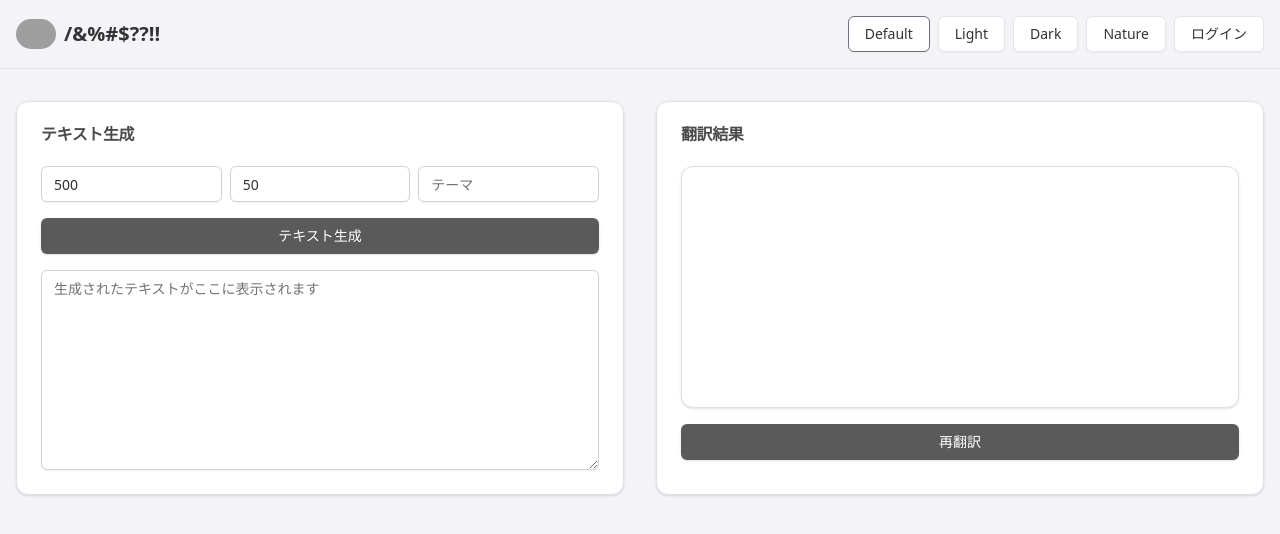
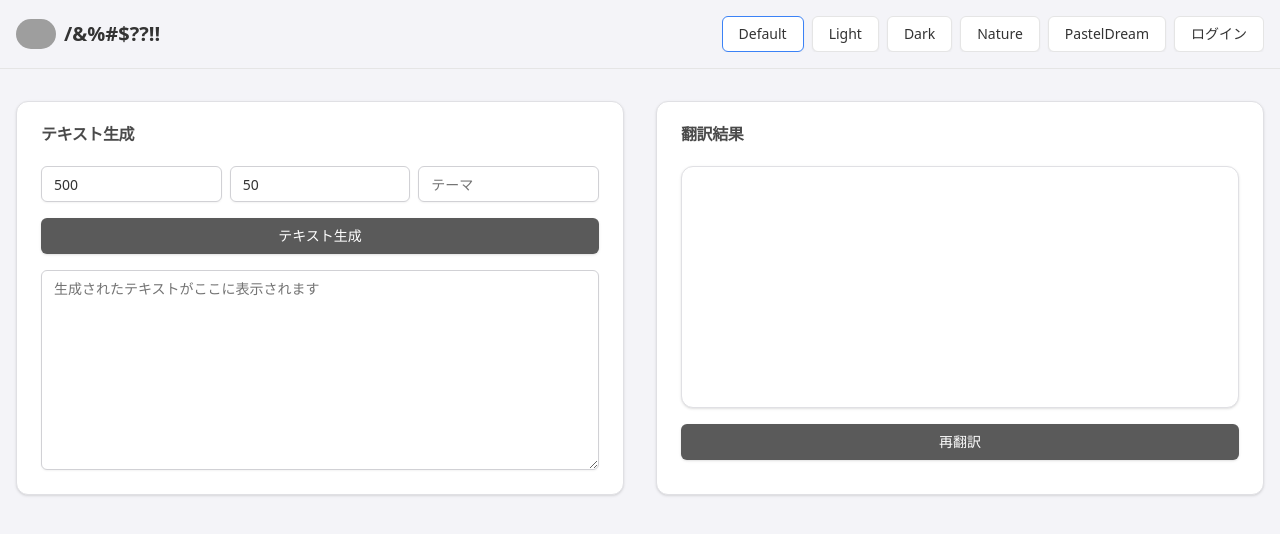
Before and after one commit to toko14/lingo.ai, a Next.js app: page / in a window 1280 px wide. Shown: the top 534 px of the page. Built offline with nearby package versions, Linux system fonts and the light colour scheme; no server answers; grey boxes are pictures that could not be loaded.

Commit message:
テーマを追加2

```diff
--- a/src/components/Header.tsx
+++ b/src/components/Header.tsx
@@ -14,35 +14,17 @@ export default function Header() {
           <Image src="/logo.png" alt="Logo" width={40} height={40} className="rounded-full" />
           <span className={`ml-2 text-xl font-bold ${themes[theme as keyof typeof themes]?.text || ''}`}>/&%#$??!!</span>
         </Link>
-        <div className="flex space-x-2">
-          <Button
-            variant="outline"
-            onClick={() => setTheme('default')}
-            className={`${theme === 'default' ? 'border-gray-500' : ''}`}
-          >
-            Default
-          </Button>
-          <Button
-            variant="outline"
-            onClick={() => setTheme('light')}
-            className={`${theme === 'light' ? 'border-blue-500' : ''}`}
-          >
-            Light
-          </Button>
-          <Button
-            variant="outline"
-            onClick={() => setTheme('dark')}
-            className={`${theme === 'dark' ? 'border-purple-500' : ''}`}
-          >
-            Dark
-          </Button>
-          <Button
-            variant="outline"
-            onClick={() => setTheme('nature')}
-            className={`${theme === 'nature' ? 'border-green-500' : ''}`}
-          >
-            Nature
-          </Button>
+        <div className="flex space-x-2 overflow-x-auto">
+          {Object.keys(themes).map((themeName) => (
+            <Button
+              key={themeName}
+              variant="outline"
+              onClick={() => setTheme(themeName)}
+              className={`${theme === themeName ? 'border-blue-500' : ''}`}
+            >
+              {themeName.charAt(0).toUpperCase() + themeName.slice(1)}
+            </Button>
+          ))}
           <Button variant="outline">ログイン</Button>
         </div>
       </div>
--- a/src/styles/themes.ts
+++ b/src/styles/themes.ts
@@ -35,4 +35,14 @@ export const themes = {
     button: "bg-green-600 hover:bg-green-700 text-white",
     input: "bg-white border-green-300",
   },
+  // パステルドリームテーマを保持
+  pastelDream: {
+    background: "bg-[#fef6e4]",
+    text: "text-[#27272a]",
+    card: "bg-[#f9f4ef]",
+    cardBorder: "border-[#eaddcf]",
+    cardText: "text-[#716040]",
+    button: "bg-[#f582ae] hover:bg-[#f26e9e] text-white",
+    input: "bg-white border-[#eaddcf] text-[#27272a]",
+  },
 };
```
